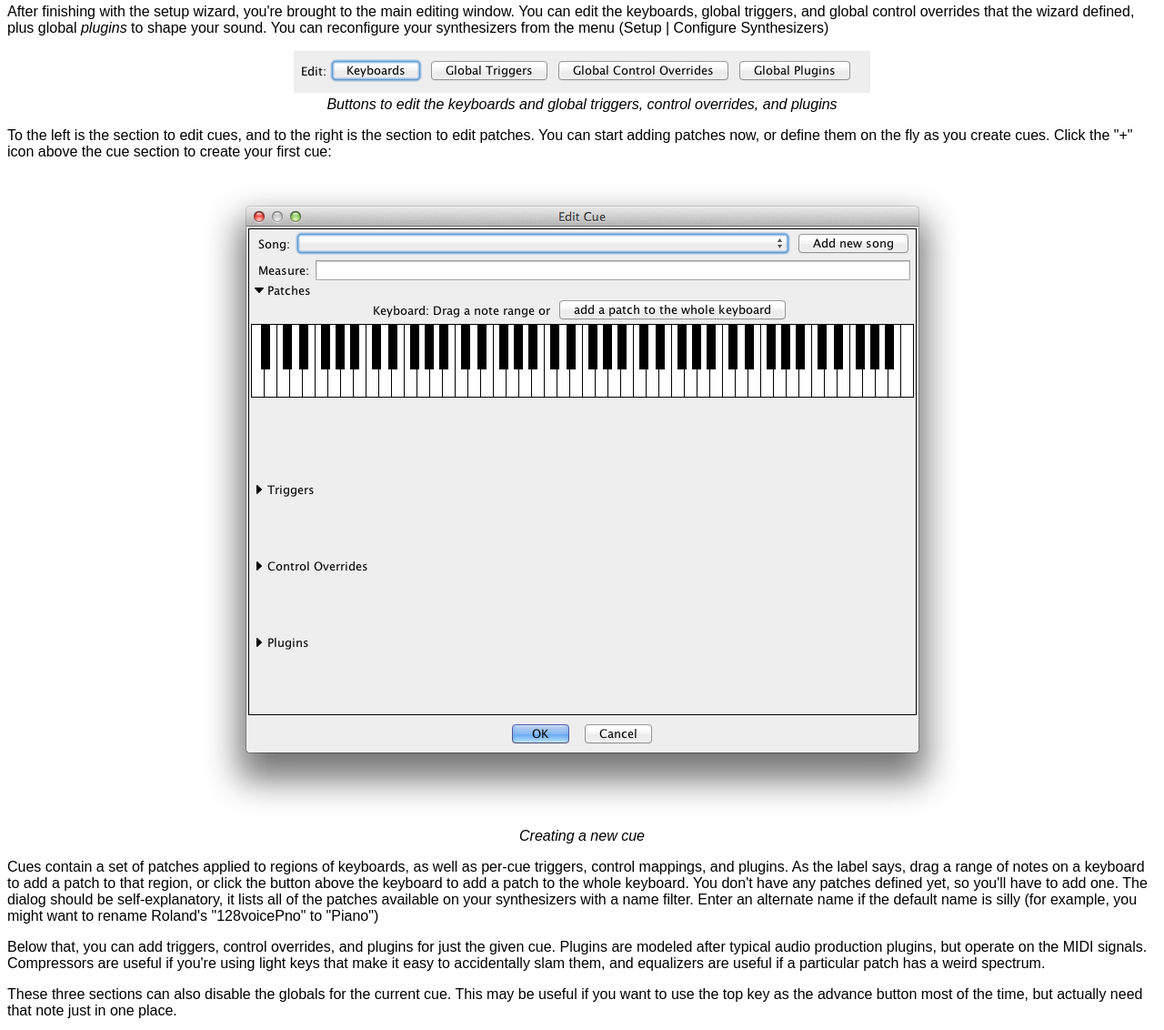
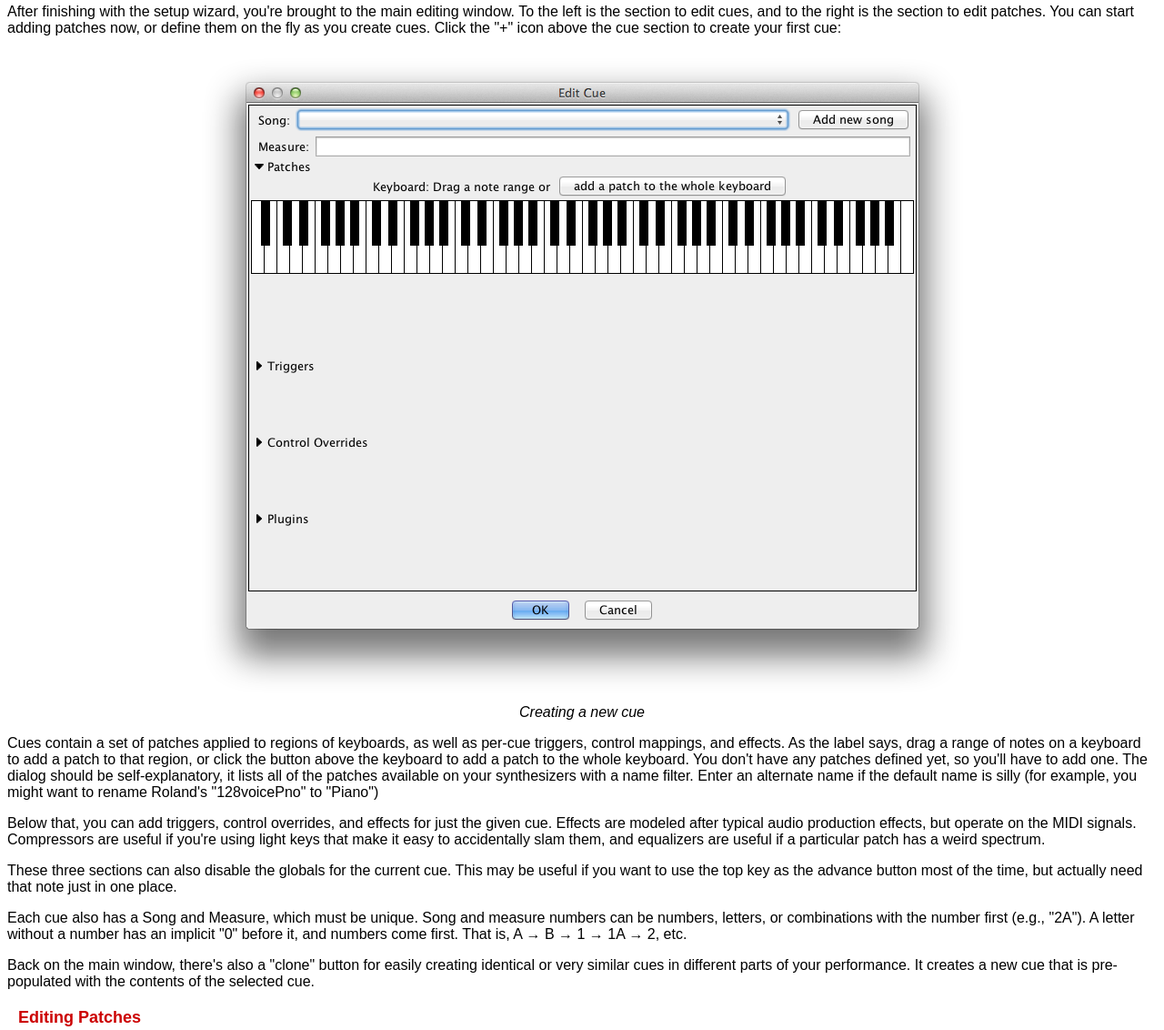
Before and after one commit to MattPutnam/CadenzaWebsite, a plain HTML site: page manual/quickstart.html in a window 1280 px wide. Shown: the part 4007-5139 px from the top of the page at 91% size. Drawn offline with Linux system fonts and the light colour scheme.

Commit message:
Updated quickstart with plugin->effect change and removal of global buttons

```diff
--- a/manual/quickstart.html
+++ b/manual/quickstart.html
@@ -96,31 +96,23 @@
   <h1>Creating Cues</h1>
 
   <div class="section">
-    <p>After finishing with the setup wizard, you're brought to the main editing window.  You can edit the keyboards, global
-       triggers, and global control overrides that the wizard defined, plus global <span class="term">plugins</span> to shape
-       your sound.  You can reconfigure your synthesizers from the menu (Setup | Configure Synthesizers)</p>
-
-    <center>
-      <img src="images/globals_toolbar.png"/>
-      <div class="caption">Buttons to edit the keyboards and global triggers, control overrides, and plugins</div>
-    </center>
-
-    <p>To the left is the section to edit cues, and to the right is the section to edit patches.  You can start adding patches
-       now, or define them on the fly as you create cues.  Click the "+" icon above the cue section to create your first cue:</p>
+    <p>After finishing with the setup wizard, you're brought to the main editing window.  To the left is the section to
+       edit cues, and to the right is the section to edit patches.  You can start adding patches now, or define them on
+       the fly as you create cues.  Click the "+" icon above the cue section to create your first cue:</p>
 
     <center>
       <img src="images/edit_cue_initial.png"/>
       <div class="caption">Creating a new cue</div>
     </center>
 
-    <p>Cues contain a set of patches applied to regions of keyboards, as well as per-cue triggers, control mappings, and plugins.
+    <p>Cues contain a set of patches applied to regions of keyboards, as well as per-cue triggers, control mappings, and effects.
        As the label says, drag a range of notes on a keyboard to add a patch to that region, or click the button above the
        keyboard to add a patch to the whole keyboard.  You don't have any patches defined yet, so you'll have to add one.  The
        dialog should be self-explanatory, it lists all of the patches available on your synthesizers with a name filter.  Enter
        an alternate name if the default name is silly (for example, you might want to rename Roland's "128voicePno" to "Piano")</p>
 
-    <p>Below that, you can add triggers, control overrides, and plugins for just the given cue.  Plugins are modeled after typical
-       audio production plugins, but operate on the MIDI signals.  Compressors are useful if you're using light keys that make it
+    <p>Below that, you can add triggers, control overrides, and effects for just the given cue.  Effects are modeled after typical
+       audio production effects, but operate on the MIDI signals.  Compressors are useful if you're using light keys that make it
        easy to accidentally slam them, and equalizers are useful if a particular patch has a weird spectrum.</p>
 
     <p>These three sections can also disable the globals for the current cue.  This may be useful if you want to use the top key
```
